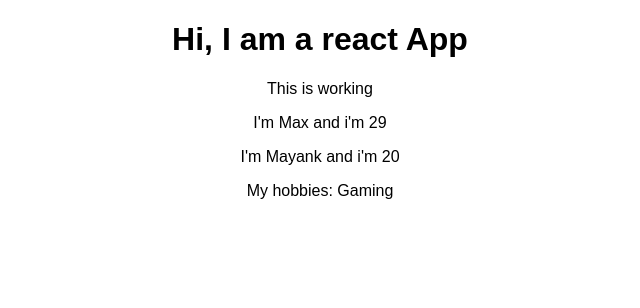
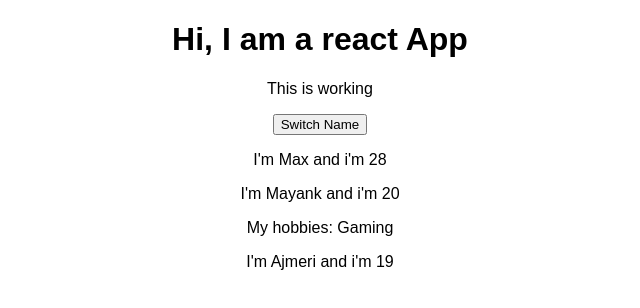
Before and after one commit to MayankAjmeri/React_Practice, a React (Create React App) app: page / in a window 1280 px wide. Shown: the top 308 px of the page, without its empty margins (320-960 px from the left). Built offline with nearby package versions, Linux system fonts and the light colour scheme.

Commit message:
Added name button

```diff
--- a/src/App.js
+++ b/src/App.js
@@ -3,15 +3,64 @@
 import Person from "./Person/Person";
 
 class App extends Component {
+  state = {
+    persons: [
+      {
+        name: "Max",
+        age: 28,
+      },
+      {
+        name: "Mayank",
+        age: 20,
+      },
+      {
+        name: "Ajmeri",
+        age: 19,
+      },
+    ],
+    otherState: "Some other value",
+  };
+
+  switchNameHandler = () => {
+    // console.log("Was Clicked");
+    this.setState({
+      persons: [
+        {
+          name: "Maximillian",
+          age: 28,
+        },
+        {
+          name: "Mayank",
+          age: 20,
+        },
+        {
+          name: "Ajmeri",
+          age: 20,
+        },
+      ],
+    });
+  };
+
   render() {
     return (
       <div className="App">
         <h1>Hi, I am a react App</h1>
         <p>This is working</p>
-        <Person name="Max" age="29" />
-        <Person name="Mayank" age="20">
+        <button onClick={this.switchNameHandler}>Switch Name</button>
+        <Person
+          name={this.state.persons[0].name}
+          age={this.state.persons[0].age}
+        />
+        <Person
+          name={this.state.persons[1].name}
+          age={this.state.persons[1].age}
+        >
           My hobbies: Gaming
         </Person>
+        <Person
+          name={this.state.persons[2].name}
+          age={this.state.persons[2].age}
+        ></Person>
       </div>
     );
     // return React.createElement(
```
